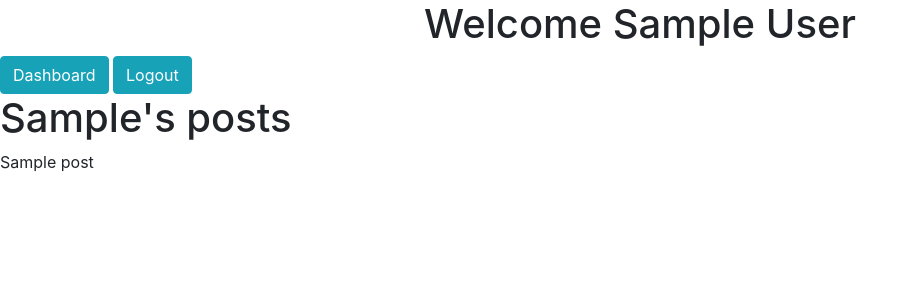
After one commit to Coding-Dojo-MemeSpace/Team_PA_MemeSpace, a Flask app: template flask_app/templates/one_user.html in a window 1280 px wide. The commit adds this page. Shown: the top 300 px of the page, without its empty margins (0-919 px from the left). Run offline with Flask 2, Linux system fonts and the light colour scheme; the template is opened without the code that fills it: most values are stand-ins (such as "Sample title", 1, 10 or a date in 2020); some libraries are stand-ins or nearby versions.

Commit message:
link and html to one user's post

```diff
--- a/flask_app/templates/dashboard.html
+++ b/flask_app/templates/dashboard.html
@@ -28,7 +28,7 @@
         {% endwith %}
         <textarea type="text" name="post"></textarea>
         <!-- input category selector  -->
-        <input type="submit" value="Add Thought">
+        <input type="submit" value="Add Post">
     </form>
     </div>
     <div class="display_board">
--- /dev/null
+++ b/flask_app/templates/one_user.html
@@ -0,0 +1,31 @@
+<!DOCTYPE html>
+<html lang="en">
+<head>
+    <meta charset="UTF-8">
+    <meta http-equiv="X-UA-Compatible" content="IE=edge">
+    <meta name="viewport" content="width=device-width, initial-scale=1.0">
+    <link rel="stylesheet" href="{{ url_for('static',filename='/style.css') }}">
+    <link rel="stylesheet" href="https://stackpath.bootstrapcdn.com/bootstrap/4.3.1/css/bootstrap.min.css" integrity="sha384-ggOyR0iXCbMQv3Xipma34MD+dH/1fQ784/j6cY/iJTQUOhcWr7x9JvoRxT2MZw1T" crossorigin="anonymous">
+    <title>One User Post</title>
+    <style>
+
+    </style>
+</head>
+<body>
+    <div class="welcome">
+        <!-- ------------------------Read one (step 1 of 3)------------------------------- -->
+        <h1 class="text-center">Welcome {{logged_in_user.first_name}} {{logged_in_user.last_name}}</h1>
+        <!------------------Logout (step 1 of 2)----------------- -->
+        <div>
+            <a href="/dashboard" class="btn btn-info">Dashboard</a>
+            <a href="/logout" class="btn btn-info">Logout</a>
+        </div>
+    </div>
+    <h1>{{one_user.first_name}}'s posts</h1>
+        <div class="content">
+            {% for one_post in one_user.post %}
+                <p class="users_posts">{{one_post.post}}</p>
+            {% endfor %}
+        </div>
+</body>
+</html>
```
Also changed, not shown: flask_app/controllers/users.py (+13 -0 lines), flask_app/models/user.py (+22 -1 lines).
